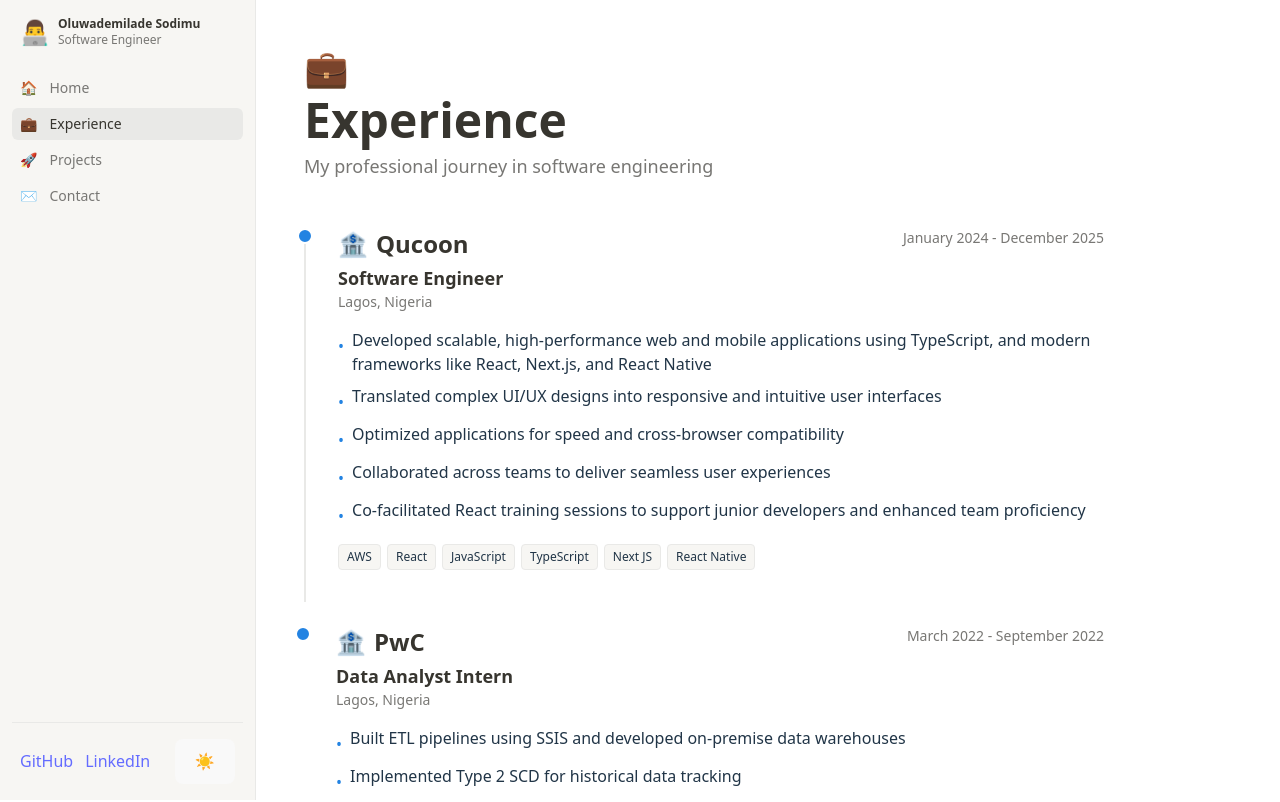
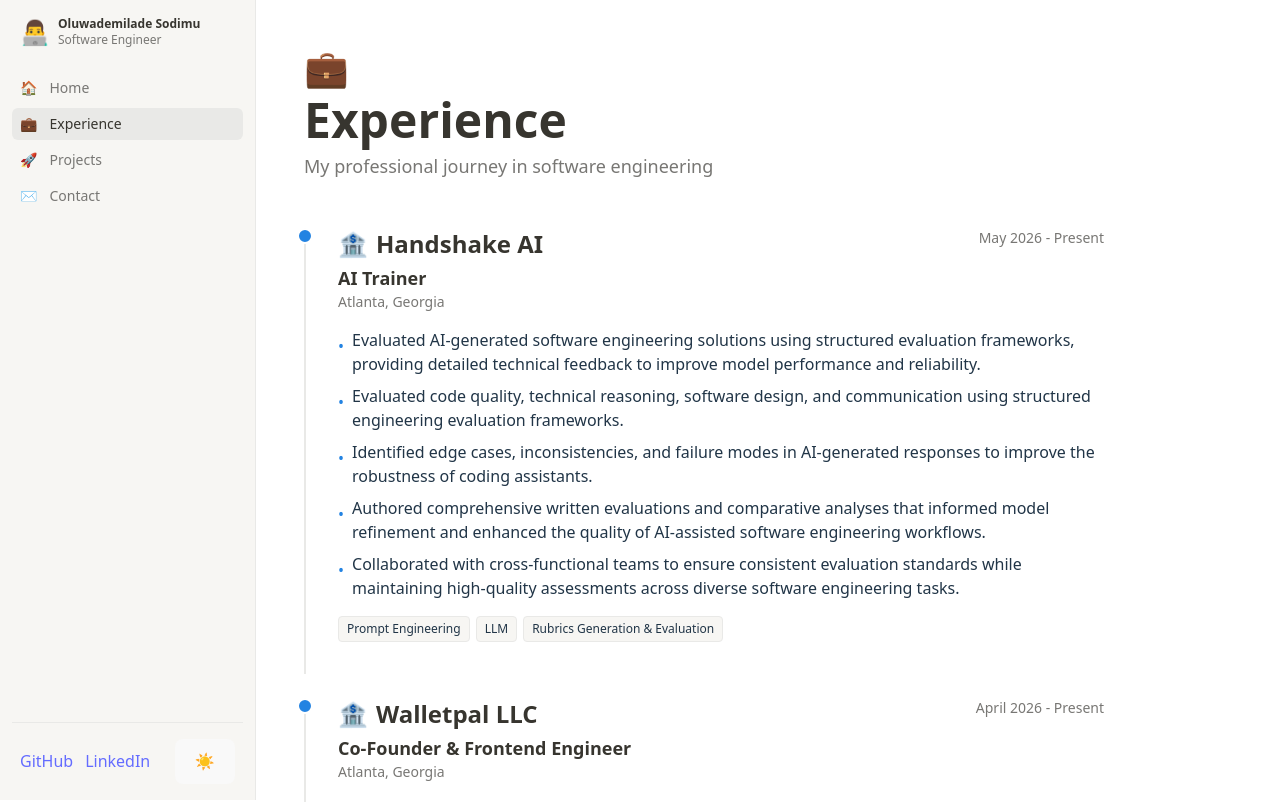
Before and after one commit to SodimuDemilade/my-portfolio, a React (Vite) app: page /experience in a window 1280 px wide. Shown: the top 802 px of the page. Built offline with nearby package versions, Linux system fonts and the light colour scheme; what @ebay/nice-modal-react would draw is missing.

Commit message:
Updated Experience

```diff
--- a/src/view/ExperienceView.tsx
+++ b/src/view/ExperienceView.tsx
@@ -103,6 +103,46 @@
                         {/* Experience Card Component */}
                         <ExperienceItem
                             icon="🏦"
+                            company="Handshake AI"
+                            title="AI Trainer"
+                            location="Atlanta, Georgia"
+                            period="May 2026 - Present"
+                            bullets={[
+                                "Evaluated AI-generated software engineering solutions using structured evaluation frameworks, providing detailed technical feedback to improve model performance and reliability.",
+                                "Evaluated code quality, technical reasoning, software design, and communication using structured engineering evaluation frameworks.",
+                                "Identified edge cases, inconsistencies, and failure modes in AI-generated responses to improve the robustness of coding assistants.",
+                                "Authored comprehensive written evaluations and comparative analyses that informed model refinement and enhanced the quality of AI-assisted software engineering workflows.",
+                                "Collaborated with cross-functional teams to ensure consistent evaluation standards while maintaining high-quality assessments across diverse software engineering tasks."
+                            ]}
+                            skills={[
+                                "Prompt Engineering",
+                                "LLM",
+                                "Rubrics Generation & Evaluation"
+                            ]}
+                        />
+                        <ExperienceItem
+                            icon="🏦"
+                            company="Walletpal LLC"
+                            title="Co-Founder & Frontend Engineer"
+                            location="Atlanta, Georgia"
+                            period="April 2026 - Present"
+                            bullets={[
+                                "Led frontend development of a fintech platform using React and TypeScript to digitize Rotating Savings and Credit Associations (ROSCAs) and designing scalable architecture.",
+                                "Carried out user research and converted client needs into scalable frontend solutions, user flows, and MVP requirements.",
+                                "Created frontend architecture and responsive, reusable UI components to facilitate long-term scalability and maintainability.",
+                                "Collaborated with backend engineers to define and integrate REST API supporting scalable frontend architecture and future AI-powered platform capabilities.",
+                                "Drove the creation of a cutting-edge, user-focused financial platform while contributing to technical planning, feature prioritization, and product strategy."
+                            ]}
+                            skills={[
+                                "React",
+                                "TypeScript",
+                                "Redux Toolkit",
+                                "LLM API",
+                                "Jest"
+                            ]}
+                        />
+                        <ExperienceItem
+                            icon="🏦"
                             company="Qucoon"
                             title="Software Engineer"
                             location="Lagos, Nigeria"
```
